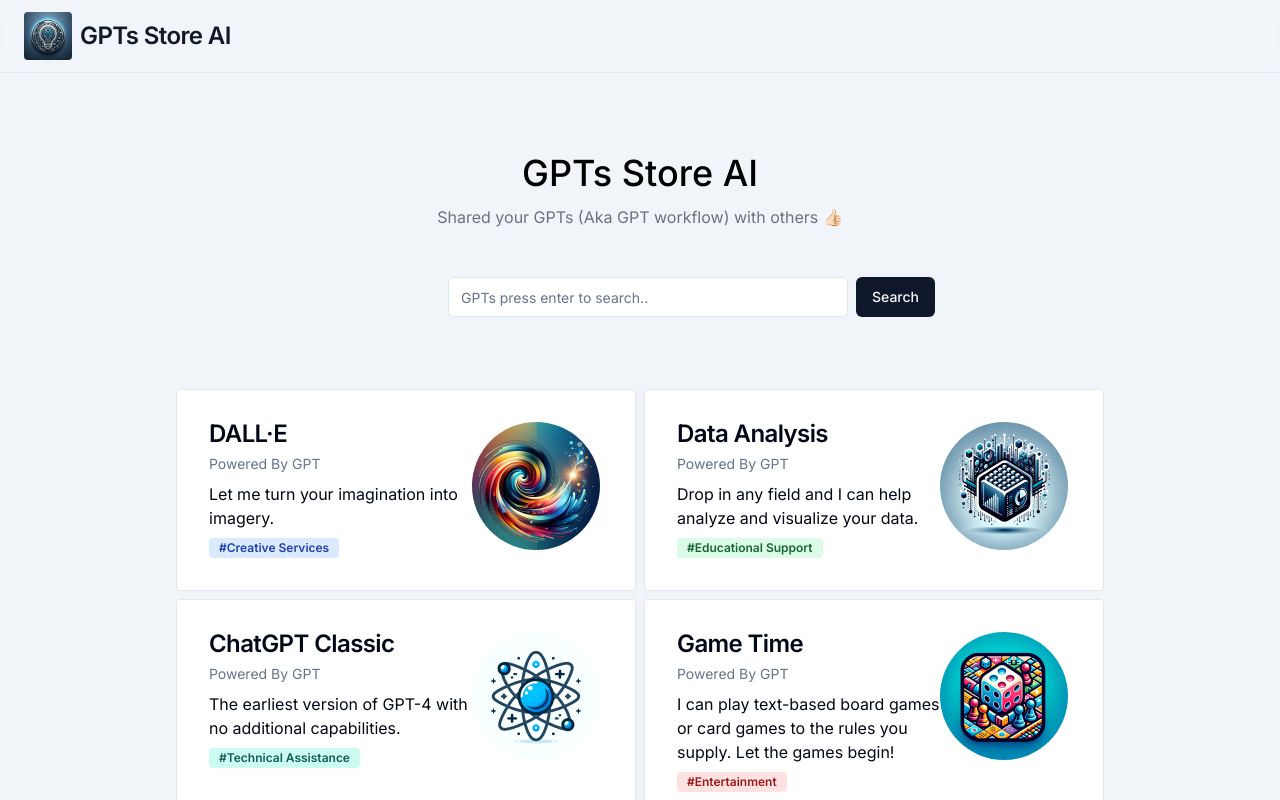
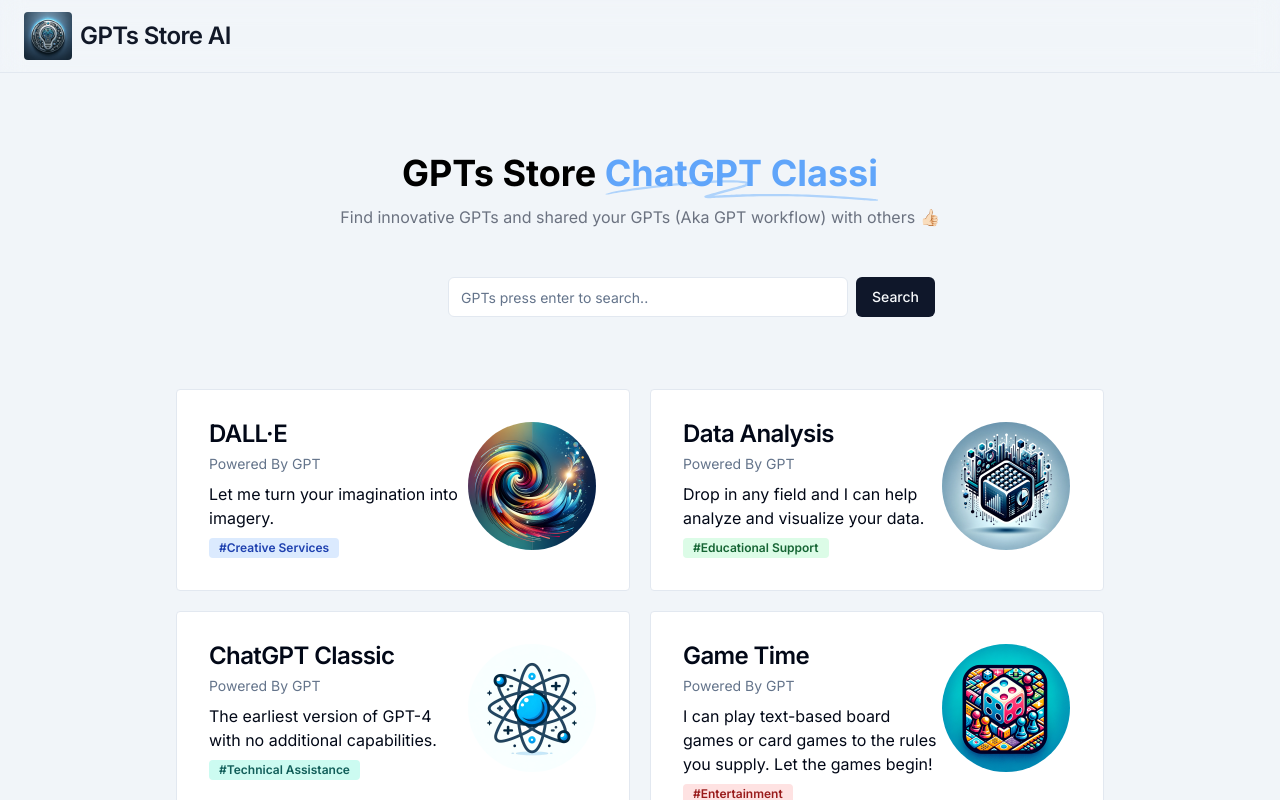
Before and after one commit to RunnningDogg/magic-creator-ai, a Next.js app: page / in a window 1280 px wide. Shown: the top 800 px of the page. Built offline with nearby package versions, Linux system fonts and the light colour scheme.

Commit message:
feature: add typewriter effect

```diff
--- a/src/app/page.tsx
+++ b/src/app/page.tsx
@@ -6,6 +6,8 @@
 import { FAQ } from "@/components/v0/faq";
 import Footer from "@/components/ui-tony/footer";
 import LinksList from "@/components/ui-tony/link-list";
+import TypeWriter from "@/components/ui-tony/type-writer";
+import SquigglyLines from "@/components/ui-tony/SquigglyLines";
 
 const cards = [
   {
@@ -141,12 +143,39 @@
       </header>
 
       <main className="flex flex-col items-center justify-center py-[10vh] sm:py-[10vh]">
-        <h1 className="mb-3 text-4xl font-medium text-black duration-1000 ease-in-out animate-in fade-in slide-in-from-bottom-3">
-          GPTs Store AI
+        <h1 className="mb-3 text-4xl font-bold text-black duration-1000 ease-in-out animate-in fade-in slide-in-from-bottom-3">
+          GPTs Store{" "}
+          <span className="relative whitespace-nowrap text-[#3290EE]">
+            <SquigglyLines />
+            <TypeWriter
+              className="relative"
+              typingSpeed={100}
+              deletingSpeed={75}
+              textArray={[
+                "DALL·E",
+                "Data Analysis",
+                "ChatGPT Classic",
+                "Game Time",
+                "The Negotiator",
+                "Creative Writing Coach",
+                "Cosmic Dream",
+                "Tech Support Advisor",
+                "Coloring Book Hero",
+                "Laundry Buddy",
+                "Sous Chef",
+                "Sticker Whiz",
+                "Math Mentor",
+                "Hot Melts",
+                "Mocktail Mixologist",
+                "gen z meme",
+              ]}
+            />
+          </span>{" "}
         </h1>
 
         <p className="duration-1200 mb-12 text-base text-gray-500 ease-in-out animate-in fade-in slide-in-from-bottom-4">
-          Shared your GPTs (Aka GPT workflow) with others 👍🏻
+          Find innovative GPTs and shared your GPTs (Aka GPT workflow) with
+          others 👍🏻
         </p>
 
         {/* input area to search workflow */}
@@ -156,7 +185,7 @@
         </div>
 
         {/* show area */}
-        <div className="mb-10 grid w-3/4 grid-cols-2 gap-2 bg-slate-100 px-4 py-8">
+        <div className="mb-10 grid w-3/4 grid-cols-2 gap-5 bg-slate-100 px-4 py-8">
           {cards.map((item, idx) => (
             <CardContainer
               key={idx}
@@ -176,7 +205,7 @@
                   src={item.image ?? "/react.png"}
                   alt="Picture of the author"
                   layout="fill" // required
-                  objectFit="cover" // change to suit your needs
+                  // objectFit="cover" // change to suit your needs
                   className="rounded-full" // just an example
                 />
               </div>
--- /dev/null
+++ b/src/components/ui-tony/SquigglyLines.tsx
@@ -0,0 +1,12 @@
+export default function SquigglyLines() {
+  return (
+    <svg
+      aria-hidden="true"
+      viewBox="0 0 418 42"
+      className="absolute left-0 top-2/3 h-[0.58em] w-full fill-blue-300/70"
+      preserveAspectRatio="none"
+    >
+      <path d="M203.371.916c-26.013-2.078-76.686 1.963-124.73 9.946L67.3 12.749C35.421 18.062 18.2 21.766 6.004 25.934 1.244 27.561.828 27.778.874 28.61c.07 1.214.828 1.121 9.595-1.176 9.072-2.377 17.15-3.92 39.246-7.496C123.565 7.986 157.869 4.492 195.942 5.046c7.461.108 19.25 1.696 19.17 2.582-.107 1.183-7.874 4.31-25.75 10.366-21.992 7.45-35.43 12.534-36.701 13.884-2.173 2.308-.202 4.407 4.442 4.734 2.654.187 3.263.157 15.593-.78 35.401-2.686 57.944-3.488 88.365-3.143 46.327.526 75.721 2.23 130.788 7.584 19.787 1.924 20.814 1.98 24.557 1.332l.066-.011c1.201-.203 1.53-1.825.399-2.335-2.911-1.31-4.893-1.604-22.048-3.261-57.509-5.556-87.871-7.36-132.059-7.842-23.239-.254-33.617-.116-50.627.674-11.629.54-42.371 2.494-46.696 2.967-2.359.259 8.133-3.625 26.504-9.81 23.239-7.825 27.934-10.149 28.304-14.005.417-4.348-3.529-6-16.878-7.066Z" />
+    </svg>
+  );
+}
--- /dev/null
+++ b/src/components/ui-tony/type-writer.tsx
@@ -0,0 +1,68 @@
+"use client";
+import { cn } from "@/lib/utils";
+import React, { useEffect, useState } from "react";
+
+type Props = {
+  textArray: string[];
+  className?: string;
+  typingSpeed?: number;
+  deletingSpeed?: number;
+  hoverInterval?: number;
+} & React.PropsWithChildren;
+
+export default function TypeWriter({
+  textArray,
+  children,
+  className,
+  typingSpeed = 100,
+  deletingSpeed = 50,
+  hoverInterval = 700,
+  ...props
+}: Props) {
+  const [textIndex, setTextIndex] = useState(0);
+  const [charIndex, setCharIndex] = useState(0);
+  const [isDeleting, setIsDeleting] = useState(false);
+  const [displayedText, setDisplayedText] = useState("");
+
+  useEffect(() => {
+    let timeoutId: NodeJS.Timeout;
+
+    if (isDeleting) {
+      // 回退字符
+      if (charIndex > 0) {
+        timeoutId = setTimeout(() => {
+          setDisplayedText((prev) => prev.slice(0, -1));
+          setCharIndex(charIndex - 1);
+        }, deletingSpeed);
+      } else {
+        // 如果回退完了，切换到下一个字符串
+        setTextIndex((prev) => (prev + 1) % textArray.length);
+        setIsDeleting(false);
+      }
+    } else {
+      // 打印字符
+      if (charIndex < textArray[textIndex].length) {
+        timeoutId = setTimeout(() => {
+          setDisplayedText((prev) => prev + textArray[textIndex][charIndex]);
+          setCharIndex(charIndex + 1);
+        }, typingSpeed);
+      } else {
+        // 如果打印完成，开始回退
+        timeoutId = setTimeout(() => setIsDeleting(true), hoverInterval);
+      }
+    }
+
+    return () => {
+      clearTimeout(timeoutId);
+    };
+  }, [textArray, textIndex, charIndex, isDeleting, typingSpeed, deletingSpeed]);
+
+  return (
+    <span
+      className={cn("text-4xl font-bold text-blue-400 ", className)}
+      {...props}
+    >
+      {displayedText}
+    </span>
+  );
+}
```
Also changed, not shown: 1 other file (tests, documents, lock files or other folders).
